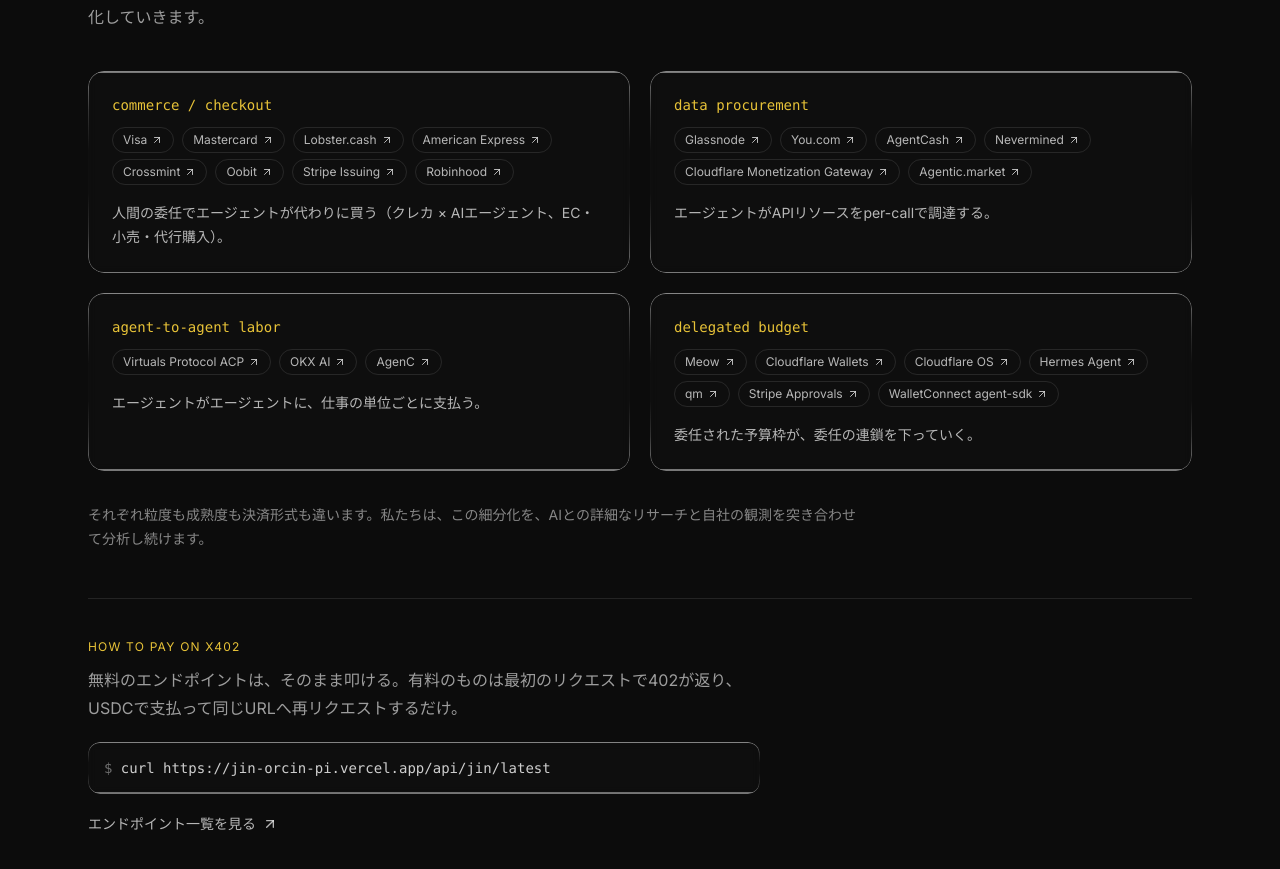
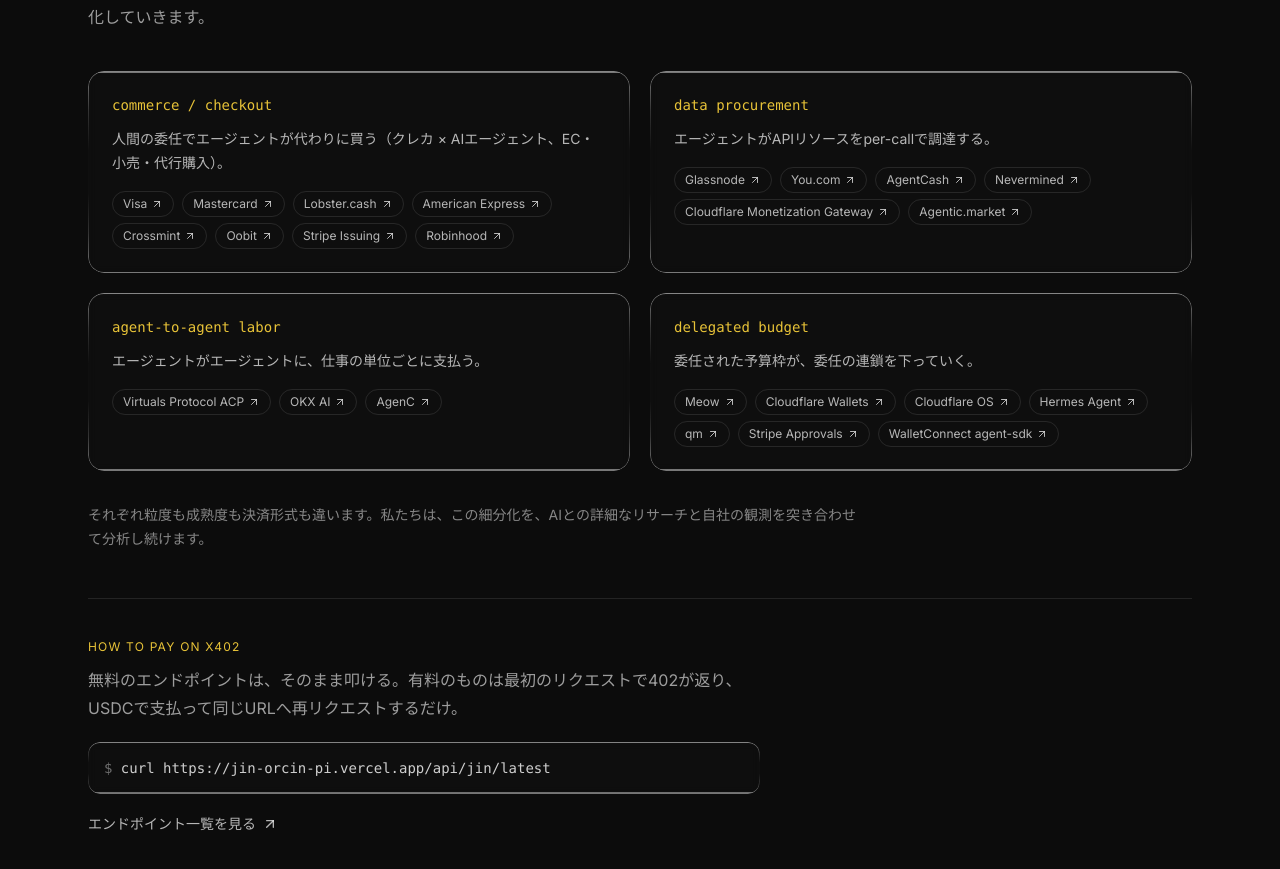
Before and after one commit to kato9292929/pretext, a React (Vite) app: page / in a window 1280 px wide. Shown: the part 887-1756 px from the top of the page. Built offline with nearby package versions, Linux system fonts and the light colour scheme.

Commit message:
Ecosystem: move company links below the description
Place the company link chips after the segment description instead of
between the name and the description.

Co-Authored-By: Claude Opus 4.8 <noreply@anthropic.com>
Claude-Session: https://claude.ai/code/session_01SymSoxkPF2yy7NT8CwFozF

```diff
--- a/src/sections/Ecosystem.tsx
+++ b/src/sections/Ecosystem.tsx
@@ -131,7 +131,8 @@ export function Ecosystem() {
             className="liquid-glass rounded-2xl p-6"
           >
             <p className="font-mono text-sm text-gold">{seg.name}</p>
-            <div className="mt-3 flex flex-wrap gap-x-2 gap-y-1.5">
+            <p className="mt-3 text-sm text-fg/70 leading-[1.7]">{seg.desc[lang]}</p>
+            <div className="mt-4 flex flex-wrap gap-x-2 gap-y-1.5">
               {seg.links.map((l) => (
                 <a
                   key={l.label}
@@ -145,7 +146,6 @@ export function Ecosystem() {
                 </a>
               ))}
             </div>
-            <p className="mt-4 text-sm text-fg/70 leading-[1.7]">{seg.desc[lang]}</p>
           </motion.div>
         ))}
       </div>
```
